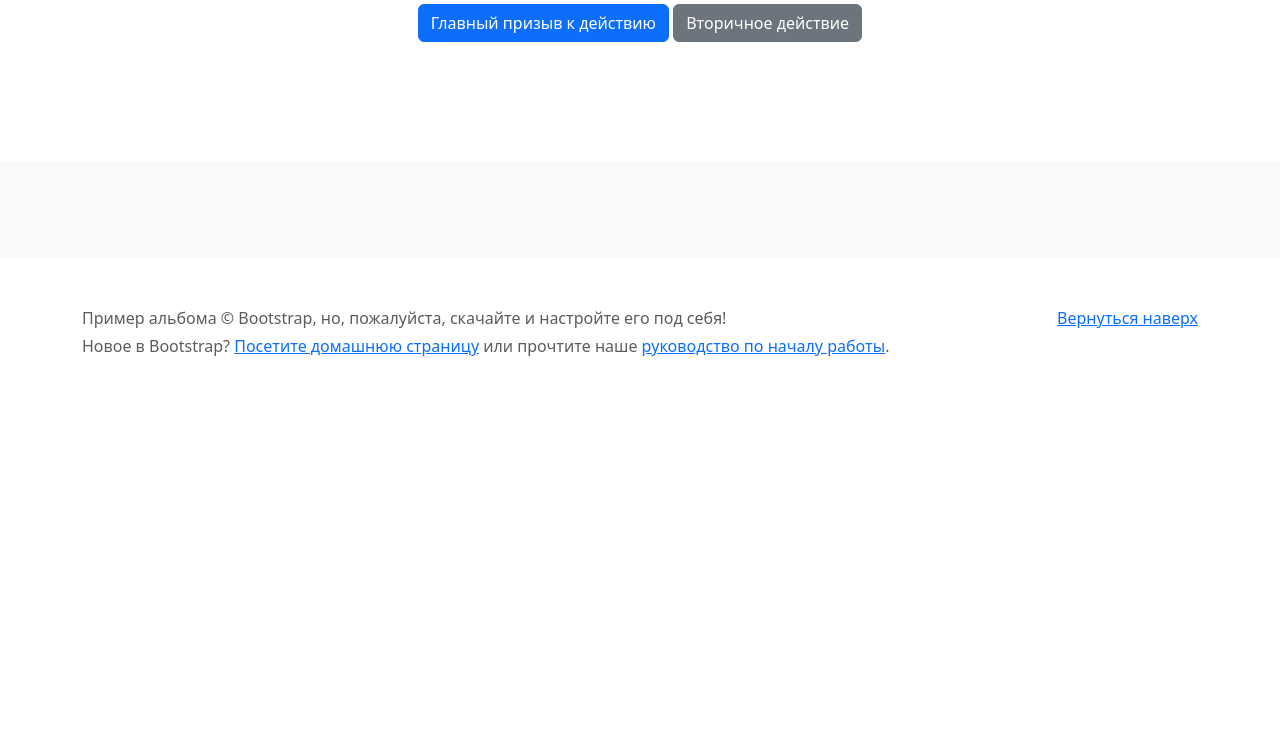
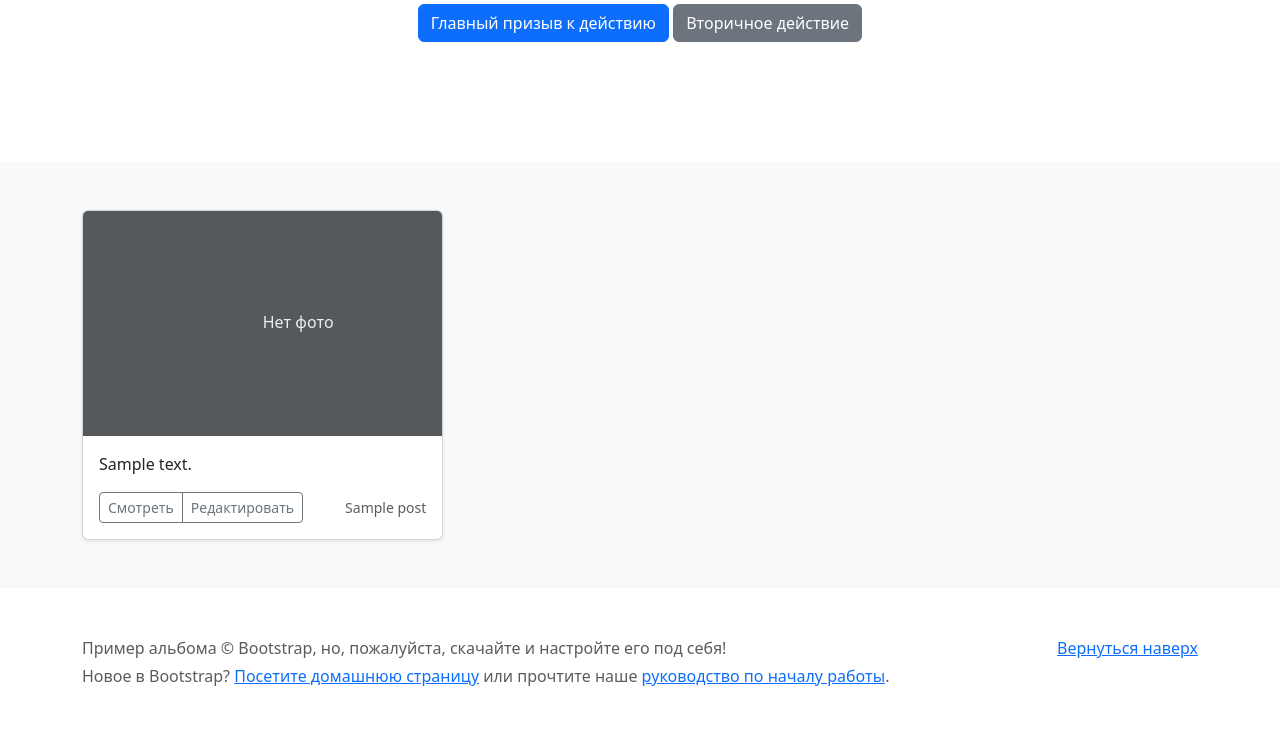
Before and after one commit to MrProdeon/DjangoProject, a Django app: template blog/templates/home.html in a window 1280 px wide. Shown: the part 348-1084 px from the top of the page. Before the commit the page ends 704 px from the top, so only its background shows below. Run offline with Django 5.2, Linux system fonts and the light colour scheme; the template is opened without the code that fills it: most values are stand-ins (such as "Sample title", 1, 10 or a date in 2020).

Commit message:
fix home page for correct display

```diff
--- a/blog/models.py
+++ b/blog/models.py
@@ -7,8 +7,8 @@ class BlogEntry(models.Model):
     content = models.TextField(verbose_name="Содержание")
     preview = models.ImageField(verbose_name="Изображение")
     created_at = models.DateTimeField(auto_now_add=True)
-    is_publicated = models.BooleanField()
-    views_count = models.IntegerField()
+    is_publicated = models.BooleanField(default=False)
+    views_count = models.IntegerField(default=0)
 
     class Meta:
         verbose_name = "Пост"
--- a/blog/templates/home.html
+++ b/blog/templates/home.html
@@ -24,8 +24,41 @@
         <div class="container">
 
             <div class="row row-cols-1 row-cols-sm-2 row-cols-md-3 g-3">
-                <!-- ТУТ ЦИКЛ ПО ПОСТАМ ИЗ БД
-  ================================================== -->
+                {% for post in posts %}
+
+                <div class="col">
+                    <div class="card shadow-sm">
+
+                        {% if post.preview %}
+                        <img src="{{ post.preview.url }}"
+                             class="card-img-top"
+                             alt="{{ post.name }}"
+                             style="height: 225px; object-fit: cover; width: 100%;">
+                        {% else %}
+                        <!-- Заглушка, если изображения нет -->
+                        <svg class="bd-placeholder-img card-img-top" width="100%" height="225"
+                             xmlns="http://www.w3.org/2000/svg" role="img" aria-label="Placeholder: Эскиз"
+                             preserveAspectRatio="xMidYMid slice" focusable="false">
+                            <title>Placeholder</title>
+                            <rect width="100%" height="100%" fill="#55595c"></rect>
+                            <text x="50%" y="50%" fill="#eceeef" dy=".3em">Нет фото</text>
+                        </svg>
+                        {% endif %}
+
+                        <div class="card-body">
+                            <p class="card-text">{{ post.content }}</p>
+                            <div class="d-flex justify-content-between align-items-center">
+                                <div class="btn-group">
+                                    <button type="button" class="btn btn-sm btn-outline-secondary">Смотреть</button>
+                                    <a href="{% url 'blogs:update' post.pk %}" class="btn btn-sm btn-outline-secondary">Редактировать</a>
+                                </div>
+                                <small class="text-muted">{{ post.name }}</small>
+                            </div>
+                        </div>
+                    </div>
+                </div>
+
+                {% endfor %}
             </div>
         </div>
     </div>
--- a/blog/views.py
+++ b/blog/views.py
@@ -11,7 +11,7 @@ class BlogCreateView(CreateView):
     model = BlogEntry
     fields = ["name", "content", "preview"]
     template_name = "blog_create_view.html"
-    success_url = reverse_lazy("blog:home")
+    success_url = reverse_lazy("blogs:home")
 
 class BlogListView(ListView):
     model = BlogEntry
@@ -22,7 +22,7 @@ class BlogUpdateView(UpdateView):
     model = BlogEntry
     fields = ["name", "content", "preview"]
     template_name = "blog_create_view.html"
-    success_url = reverse_lazy("blog:home")
+    success_url = reverse_lazy("blogs:home")
 
 class BlogDeleteView(DeleteView):
     model = BlogEntry
```
